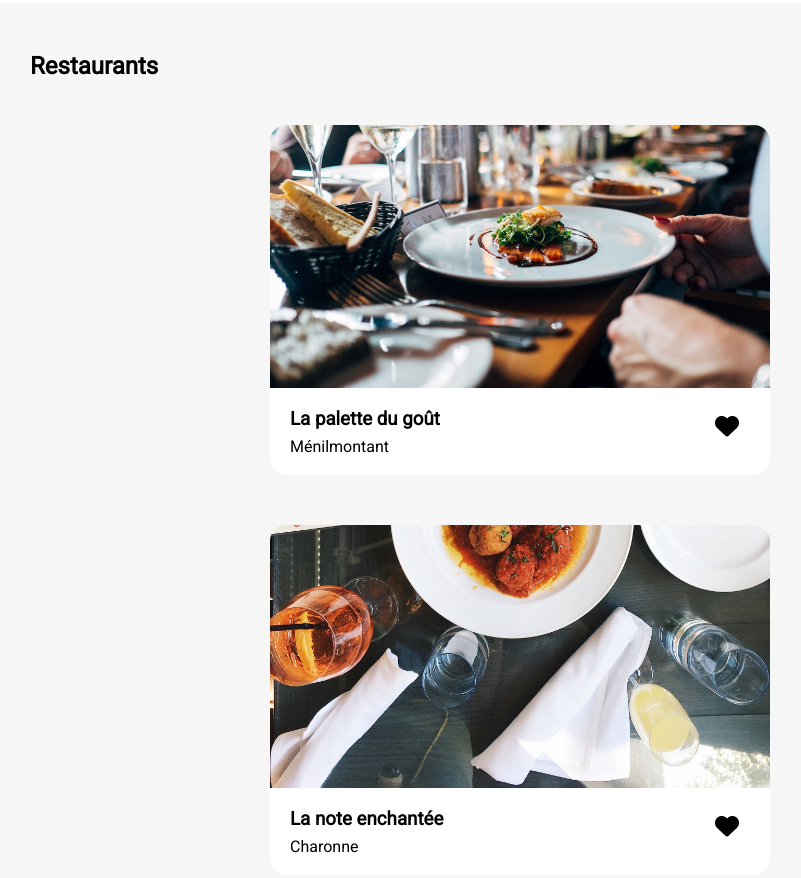
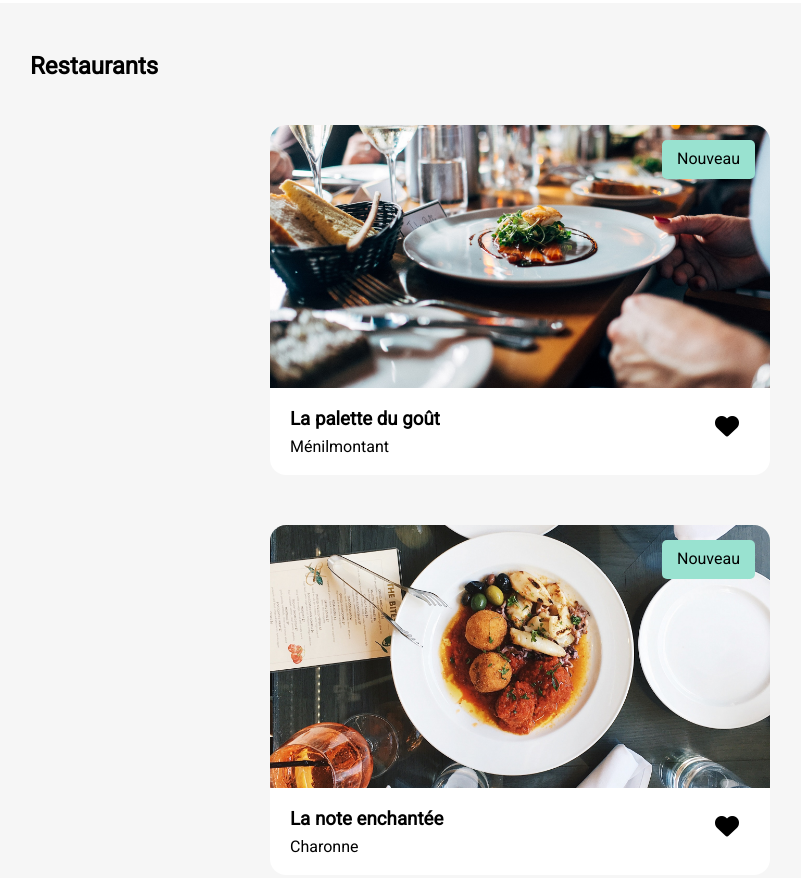
Before and after one commit to NelerkaDev/AxelDucloy_3_29112021, a plain HTML site: page public/index.html in a window 1280 px wide. Shown: the part 500-1378 px from the top of the page, without its empty margins (120-921 px from the left). Drawn offline with Linux system fonts and the light colour scheme; a web font is replaced by a local one.

Commit message:
Correction d'un bug sur les cards de la page principale et ajout du cadre nouveau sur celles-ci

```diff
--- a/public/index.html
+++ b/public/index.html
@@ -43,12 +43,14 @@
                         <h2 class="restaurants__title">Restaurants</h2>
                         <a href="./la_palette_du_gout.html">
                             <img src="./images/la_palette_du_gout.jpg" alt="La palette du goût" title="La palette du goût">
+                            <span>Nouveau</span>
                             <h3>La palette du goût</h3>
                             <i class="far fa-heart"></i>
                             <p>Ménilmontant</p>
                         </a>
                         <a href="./la_note_enchantee.html">
-                            <img src="./images/la_note_enchantee.jpg" alt="La note enchantée" title="La note enchantée" class="restaurants__img__la__note__enchantee">
+                            <img src="./images/la_note_enchantee.jpg" alt="La note enchantée" title="La note enchantée" class="la__note__enchantee">
+                            <span class="">Nouveau</span>
                             <h3>La note enchantée</h3>
                             <i class="far fa-heart"></i>
                             <p>Charonne</p>
--- a/sass/pages/_accueil.scss
+++ b/sass/pages/_accueil.scss
@@ -101,11 +101,9 @@
         padding-left: 150px;
         margin-top: 50px;
     }
-    &__img__la__note__enchantee {
-        object-position: 0% 62%;
-    }
     a {
         display: flex;
+        position: relative;
         flex-wrap: wrap;
         border-radius: 1rem;
         background-color: $color-white;
@@ -122,6 +120,19 @@
             height: 75%;
             object-fit: cover;
             object-position: bottom;
+
+
+        }
+        .la__note__enchantee {
+            object-position: 0% 62%;
+        }
+        span {
+            position: absolute;
+            top: 15px;
+            right: 15px;
+            padding: 10px 15px;
+            border-radius: 5px;
+            background-color: $color-tertiary;
         }
         h3 {
             display: flex;
```
Also changed, not shown: public/css/style.css, 1 other file.
